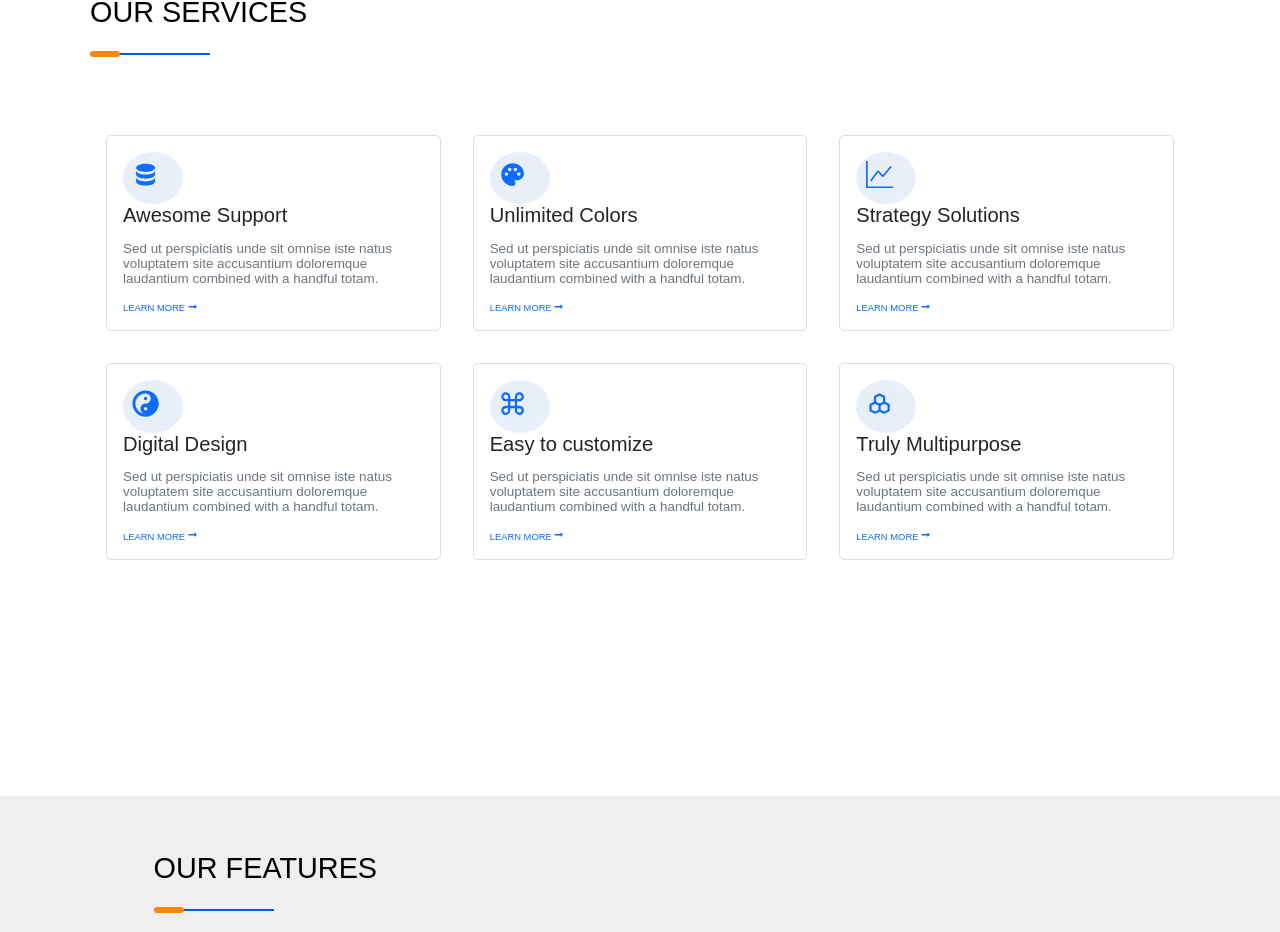
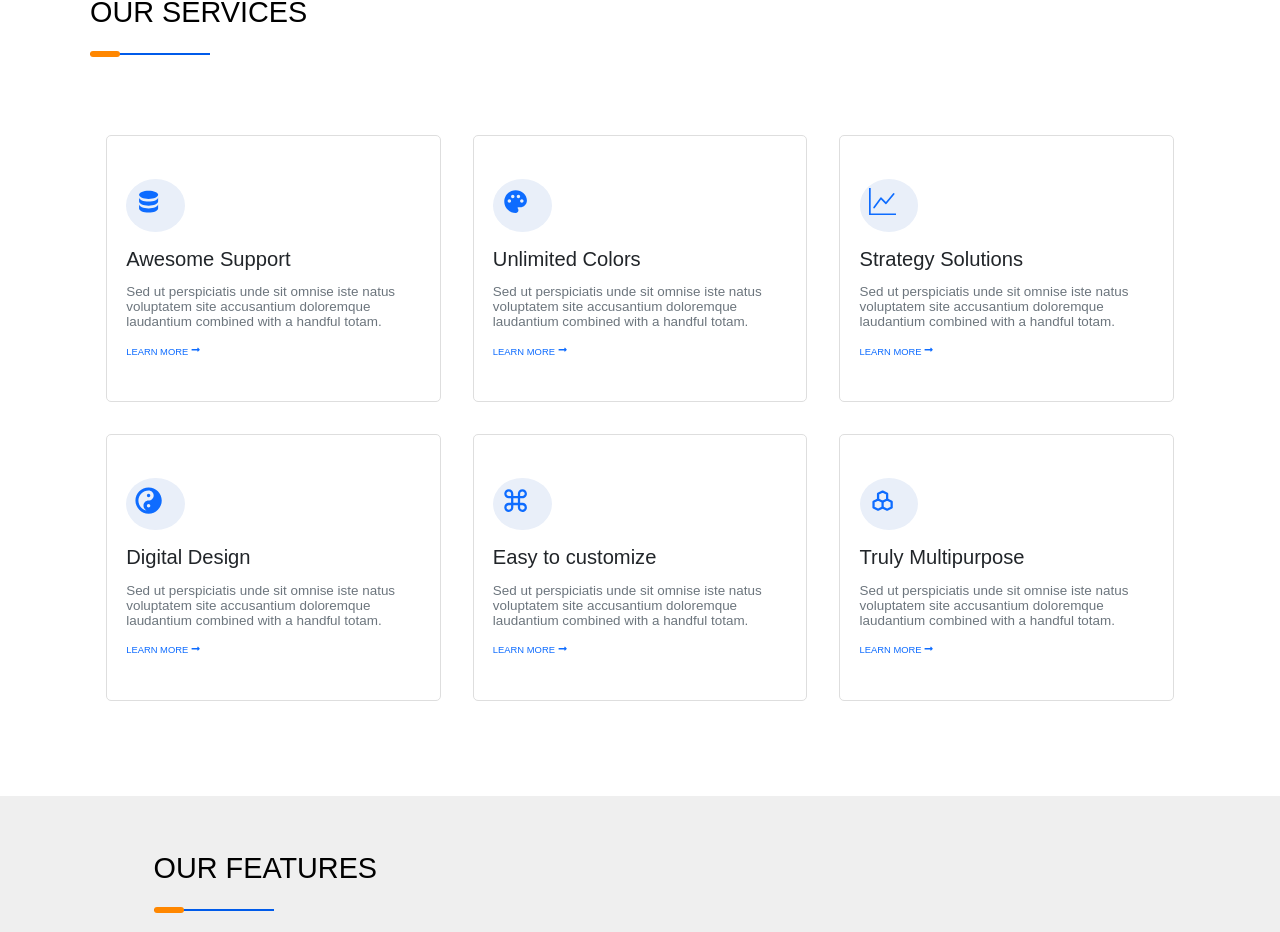
Before and after one commit to minahilhussain/zooki, a React (Create React App) app: page / in a window 1280 px wide. Shown: the part 1819-2751 px from the top of the page. Built offline with nearby package versions, Linux system fonts and the light colour scheme.

Commit message:
updated hover effect

```diff
--- a/src/css/About.css
+++ b/src/css/About.css
@@ -25,7 +25,7 @@
   color: #6c757d;
   line-height: 1.5;
 }
-.grid1 a {
+#about .grid1 a {
   text-decoration: none;
   font-size: 150%;
   color: #212529;
--- a/src/css/Feature.css
+++ b/src/css/Feature.css
@@ -47,7 +47,9 @@
   zoom: 250%;
 }
 #feature .image img:hover {
-  /* zoom:110%; */
+    -webkit-transform: scale(1.05);
+    transform: scale(1.05);
+    transition: all .5s;
 }
 #feature .inner-image{
   position: relative;
--- a/src/css/Services.css
+++ b/src/css/Services.css
@@ -16,7 +16,7 @@
   border: 1px solid #dedede;
   margin: 1rem;
   border-radius: 5px;
-  padding: 1rem;
+  padding: 2.7rem 1.2rem;
   color: #6c757d;
 }
 .more {
@@ -34,12 +34,25 @@
   padding: 0.2rem;
   border: 6px solid transparent;
   background-color: #e9eff9;
+  margin-bottom: 1rem;
 }
 #service .card:hover > .icon {
   background-color: #0e6cff;
   border: 6px solid #e9eff9;
   color: #fff !important;
 }
-#service a {
-  margin-top: 1rem;
+#service .grid1 a {
+  text-decoration: none;
+  font-size: 150%;
+  color: #212529;
+  margin: 2rem 0 !important;
+  padding: 1rem 0;
 }
+
+#service .card:hover {
+  border-color: #fff;
+  box-shadow: 0 0 10px rgb(0 0 0 / 10%);
+  -webkit-transform: scale(1.01);
+  transform: scale(1.01);
+  transition: all .5s;
+}
```
